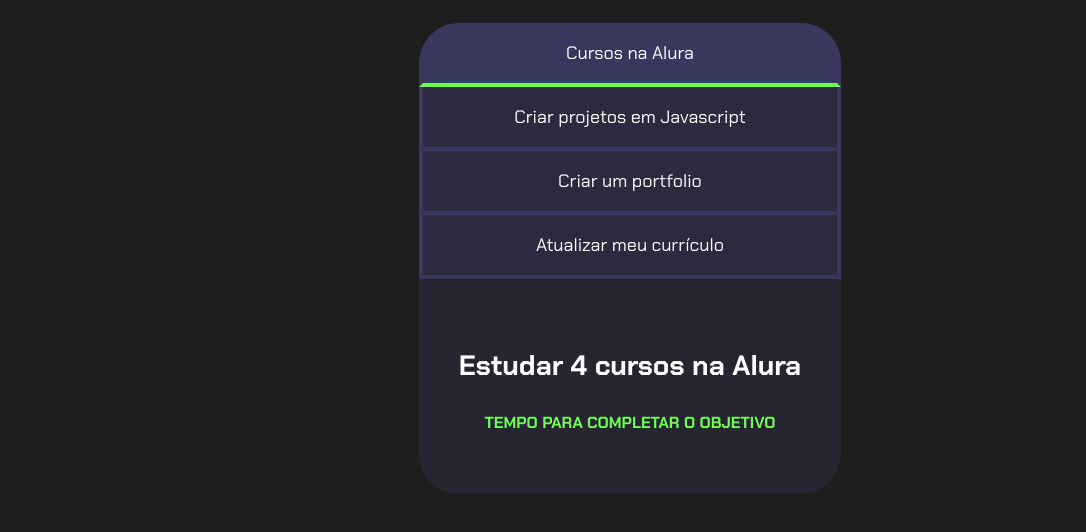
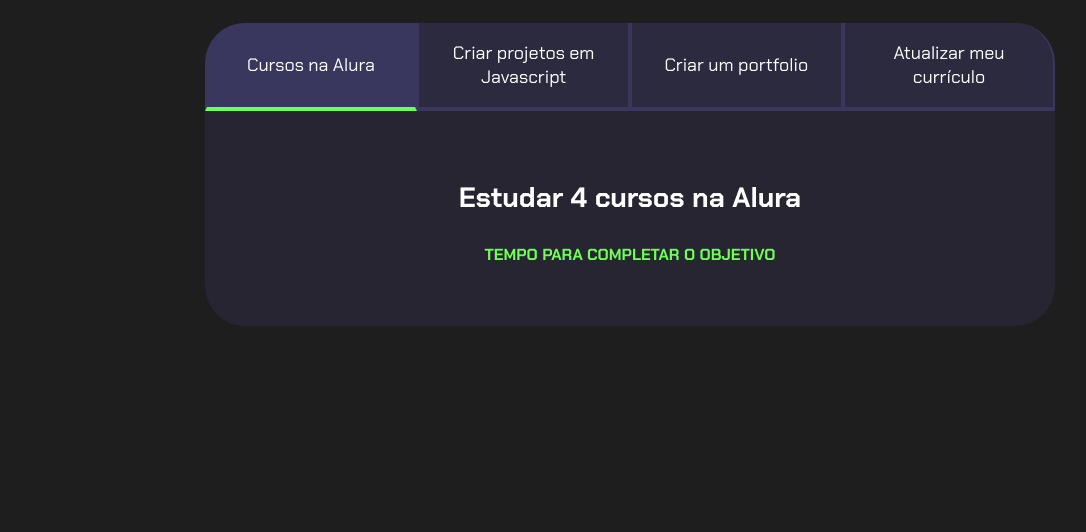
Before and after one commit to leticia080/23-04-2024, a plain HTML site: page index.html in a window 1280 px wide. Shown: the part 80-612 px from the top of the page, without its empty margins (10-1096 px from the left). Drawn offline with Linux system fonts and the light colour scheme.

Commit message:
07-05-24

```diff
--- a/style.css
+++ b/style.css
@@ -1,4 +1,4 @@
-@import url('https://fonts.googleapis.com/css2?family=Chakra+Petch:ital,wght@0,300;0,400;0,500;0,600;0,700;1,300;1,400;1,500;1,600;1,700&display=swap');
+@import url('https://fonts.googleapis.com/css2?family=Chakra+Petch:wght@400;700&display=swap');
 
 :root {
     --cor-de-fundo: #1E1E1E;
@@ -12,8 +12,9 @@
 body {
     background-color: var(--cor-de-fundo);
     color: var(--branco);
-    font-family: "Chakra Petch", sans-serif;
+    font-family: 'Chakra Petch', sans-serif;
 }
+
 
 .conteudo-principal {
     display: flex;
@@ -35,8 +36,9 @@
     color: var(--verde);
 }
 
+
 .botao {
-    font-family: "Chakra Petch", sans-serif;
+    font-family: 'Chakra Petch', sans-serif;
     background-color: var(--botao-inativo);
     color: var(--branco);
     display: flex;
@@ -46,8 +48,8 @@
     align-items: center;
     width: 100%;
     border-bottom: 4px solid var(--botao-ativo);
-    border-left: 4px solid var(--botao-ativo);
-    border-right: 4px solid var(--botao-ativo);
+    border-left: 2px solid var(--botao-ativo);
+    border-right: 2px solid var(--botao-ativo);
     border-top: none;
 }
 
@@ -59,37 +61,35 @@
     display: block;
 }
 
-.botao.ativo {
+.botao.ativo{
     background-color: var(--botao-ativo);
     border-bottom: 4px solid var(--verde);
 }
 
 .abas-textos{
     background-color: var(--texto-fundo);
-    padding: 40px ;
+    padding: 40px;
     border-radius: 0 0 40px 40px;
 }
-
-.aba-conteudo.ativo {
-    display: block;
+.aba-conteudo.ativo{
+    display:block;
 }
 
-.aba-conteudo {
+.aba-conteudo{
     display: none;
 }
 
-.aba-conteudo-titulo-principal {
+.aba-conteudo-titulo-principal{
     font-size: 28px;
     text-align: center;
 }
-
-.aba-conteudo-titulo-secundario {
+.aba-conteudo-titulo-secundario{
     text-align: center;
     color: var(--verde);
     text-transform: uppercase;
 }
 
-@media screen and (min-widht: 768px) {
+@media screen and (min-width: 768px) {
     .botoes {
         display: flex;
     }
@@ -101,5 +101,4 @@
     .botao:last-child {
         border-radius: 0 40px 0 0;
     }
-
 }
```
